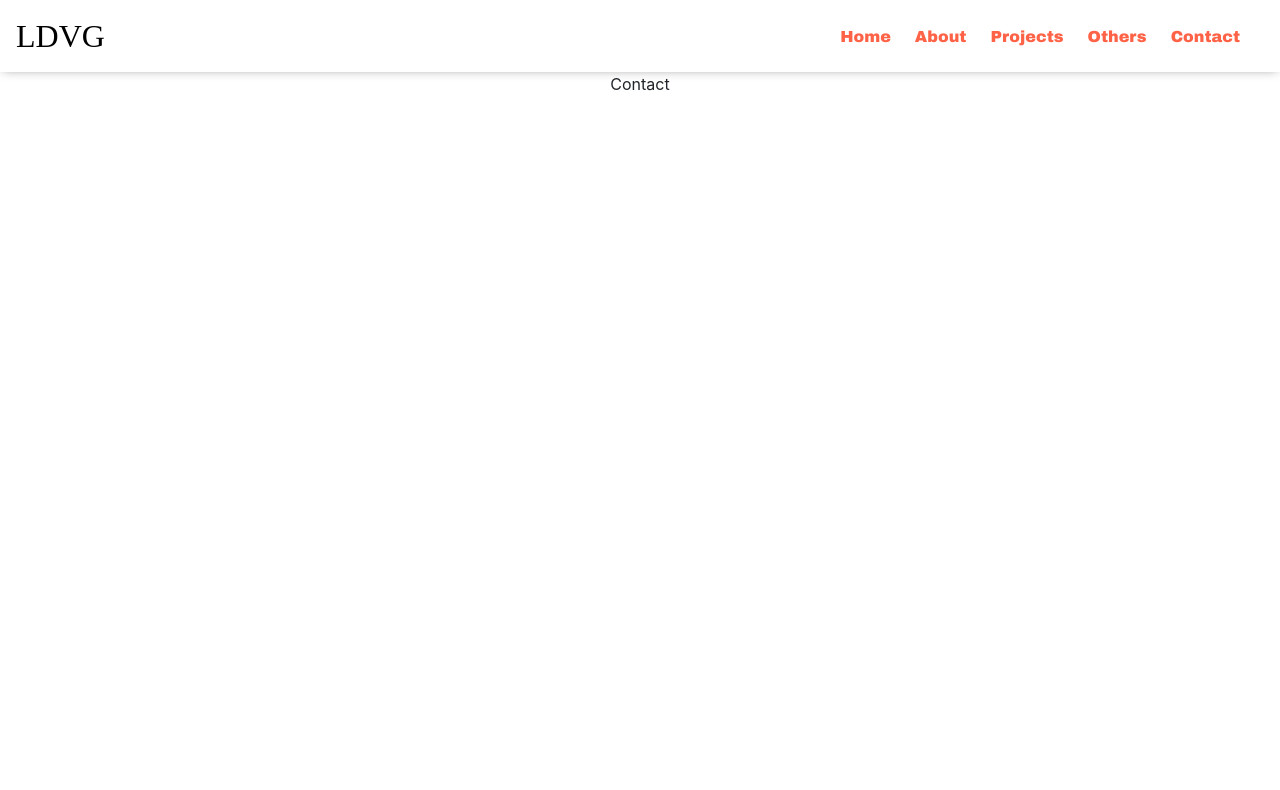
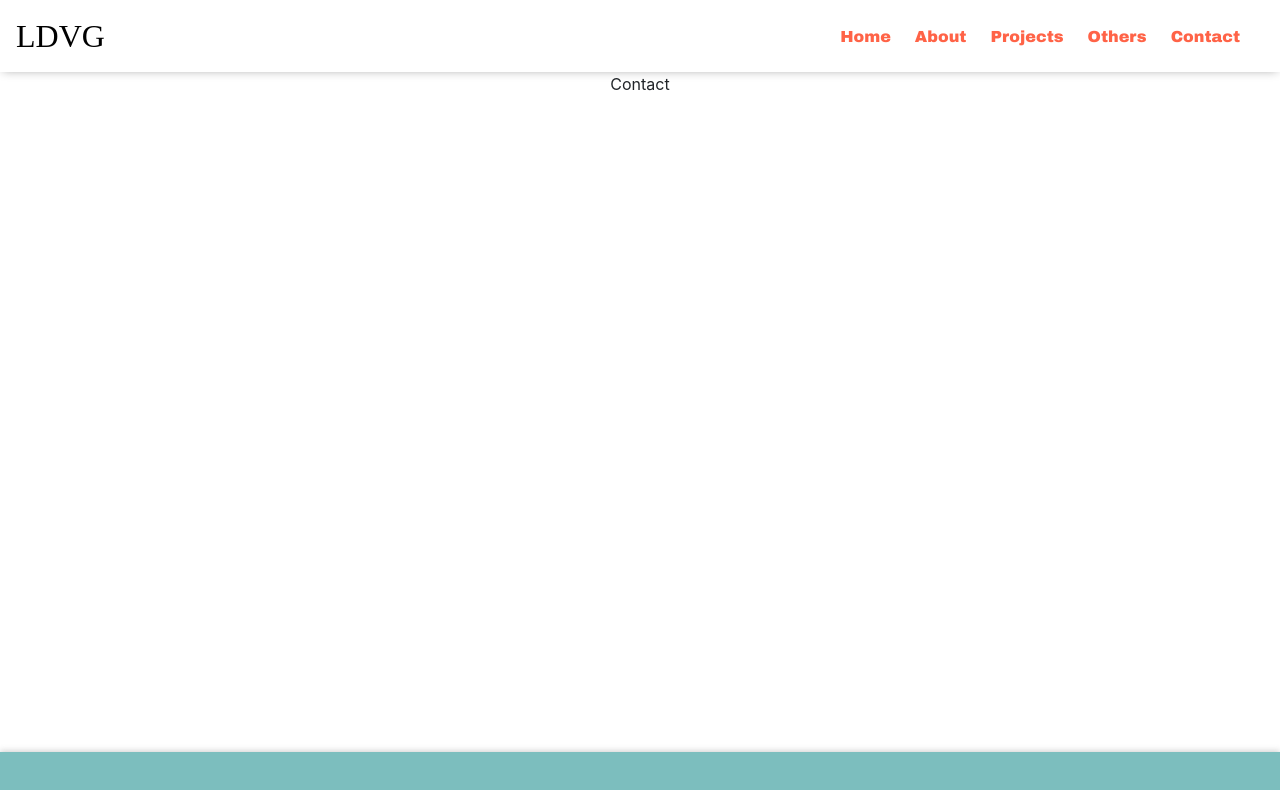
Before and after one commit to laudvg/portfolio, a React (Create React App) app: page /contact in a window 1280 px wide. Shown: the top 790 px of the page. Built offline with nearby package versions, Linux system fonts and the light colour scheme; a web font is replaced by a local one.

Commit message:
Created footer for the site, styled and placed at the bottom of the page

```diff
--- a/src/App.js
+++ b/src/App.js
@@ -2,7 +2,7 @@ import './App.css';
 // import {BrowserRouter as Link} from "react-router-dom";
 import UseProjects from './components/Projects';
 import Navbar from './components/Navbar'
-import Home from './components/Home'
+import Footer from './components/Footer';
 
 
 
@@ -11,6 +11,8 @@ function App() {
   return (
     <div className="App">
       <Navbar/>
+
+      <Footer/>
     </div>
   );
 }
--- a/src/components/Footer.js
+++ b/src/components/Footer.js
@@ -0,0 +1,29 @@
+import React, {useState} from 'react'
+import { BrowserRouter as Router, Switch, Route, Link, NavLink } from "react-router-dom";
+import Contact from "./Contact"
+import Home from "./Home"
+import About from './About'
+import '../styles/navbar.css'
+
+function Footer() {
+  return (
+    <div class="footer">
+      {/* <Router>
+        <div class="footer">
+          <div className='f-links'>
+            <NavLink ClassName="f-link" to='/home'>Home</NavLink>
+            <NavLink ClassName="f-link" to='/about'>About</NavLink>
+            <NavLink ClassName="f-link" to='/contact'>Contact</NavLink>
+          </div>
+        </div>
+        <Switch>
+          <Route exact path="/home"><Home/></Route>
+          <Route exact path="/about"><About/></Route>
+          <Route exact path="/contact"><Contact/></Route>
+        </Switch>
+      </Router> */}
+    </div>
+  )
+}
+
+export default Footer
--- a/src/styles/navbar.css
+++ b/src/styles/navbar.css
@@ -28,3 +28,25 @@
   padding-right: 1.5rem;
   font-family: 'Archivo Black', sans-serif;
 }
+
+/* footer */
+
+.f-links{
+  text-decoration: none;
+  font-size: 1rem;
+}
+
+.f-links a{
+  color: tomato;
+  padding-right: 1.5rem;
+  font-family: 'Sarabun', sans-serif;
+}
+
+.footer{
+  position: fixed;
+  bottom: 0px;
+  height: 3rem;
+  width: 100%;
+  background-color: rgba(0, 128, 128, 0.514);
+  box-shadow: 0 -1px 6px rgba(94, 94, 94, 0.308);
+}
```
